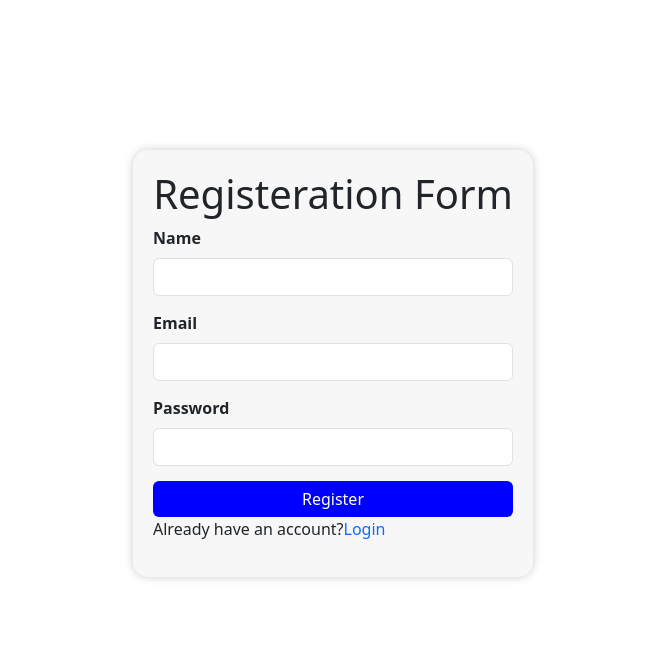
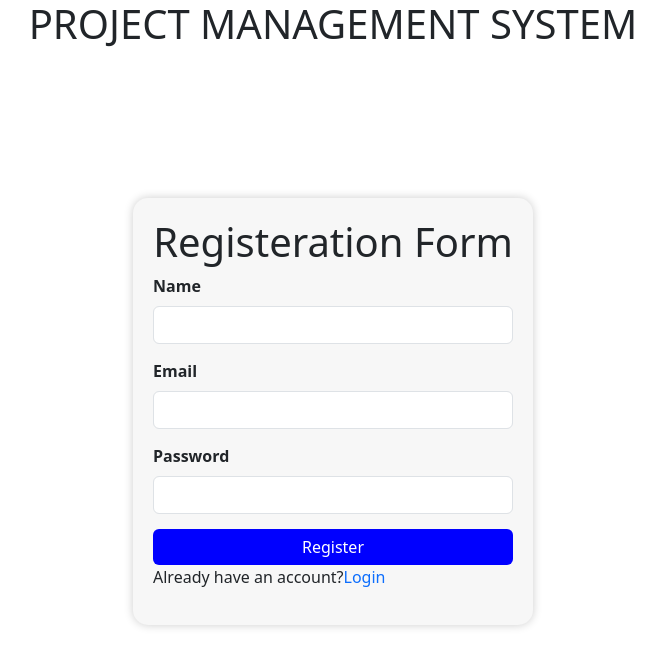
Before and after one commit to Lavanya052/PMS_NM_Task3, a React (Vite) app: page / in a window 1280 px wide. Shown: the top 666 px of the page, without its empty margins (307-972 px from the left). Built offline with nearby package versions, Linux system fonts and the light colour scheme.

Commit message:
initial commit

```diff
--- a/src/pages/SignUp.jsx
+++ b/src/pages/SignUp.jsx
@@ -22,7 +22,8 @@ const handleSubmit=(e)=>{
   console.log(formData);
 };
 
-  return (
+  return (<>
+  <h1 style={{textAlign: "center"}}>PROJECT MANAGEMENT SYSTEM</h1>
       <Container>
         <h1>Registeration Form</h1>
         <Form onSubmit={handleSubmit}>
@@ -59,6 +60,7 @@ const handleSubmit=(e)=>{
           </Form.Group>
         </Form>
       </Container>
+      </>
   )
 }
 
```
